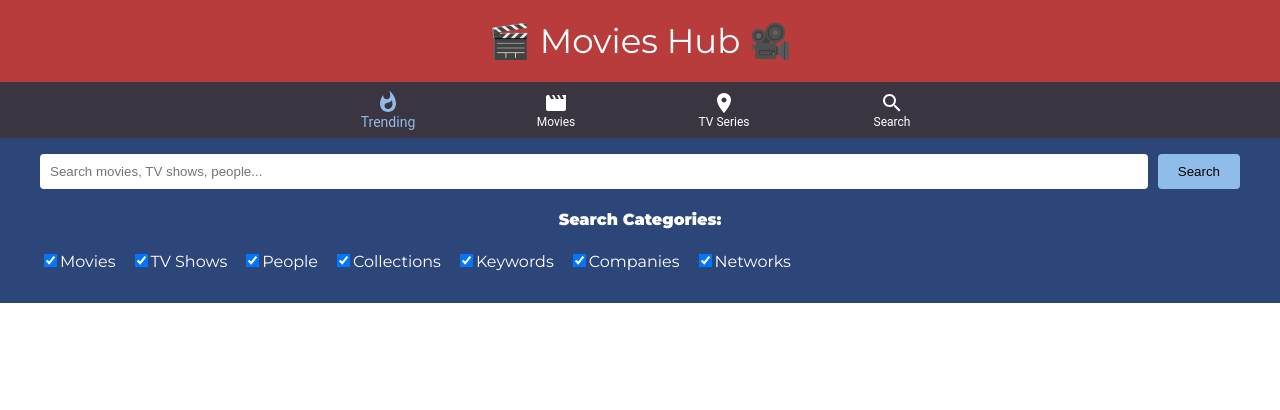
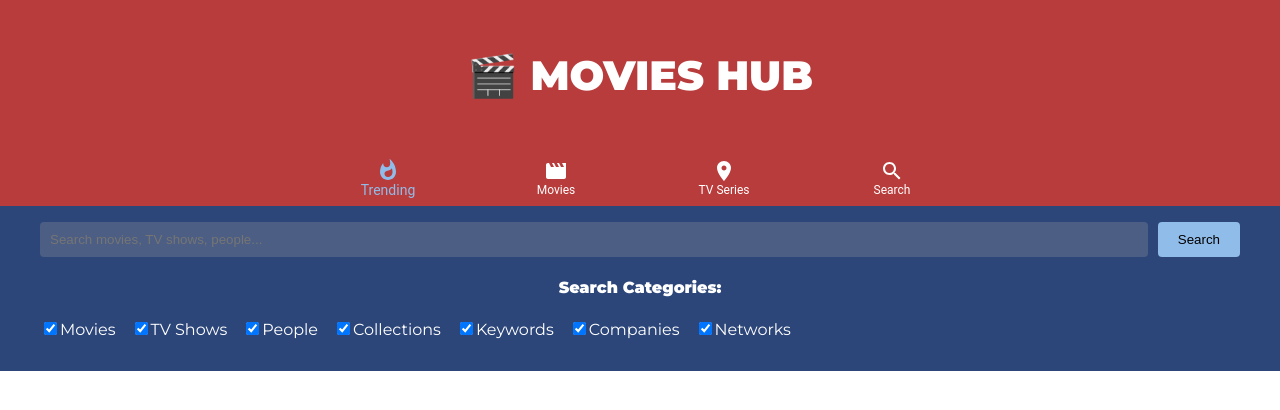
Before and after one commit to Sbosh11/Movies-Hub, a React (Create React App) app: page /Movies-Hub/Search in a window 1280 px wide. Shown: the top 410 px of the page. Built offline with nearby package versions, Linux system fonts and the light colour scheme.

Commit message:
color changes in Header.css, added .section-title

```diff
--- a/src/components/FooterNav.js
+++ b/src/components/FooterNav.js
@@ -32,7 +32,7 @@ export default function SimpleBottomNavigation() {
       <Box sx={{ width: "100%", mt: "auto" }}>
         <BottomNavigation
           sx={{
-            bgcolor: "#3B3542",
+            bgcolor: "#b93c3c;",
             "&& .Mui-selected": {
               color: "#90bce9",
             },
--- a/src/components/Header.css
+++ b/src/components/Header.css
@@ -1,16 +1,13 @@
 .appHeader {
   display: flex;
   flex-direction: column;
-  font-size: calc(18px + 2vmin);
+  font-size: calc(25px + 2vmin);
   color: white;
   /*-webkit-box-shadow: -2px -2px 50px 3px rgba(51,51,51,1);
 -moz-box-shadow: -2px -2px 50px 3px rgba(51,51,51,1);
 box-shadow: -2px -2px 50px 3px rgba(51,51,51,1);*/
   background: #b93c3c;
-  padding: 20px;
+  padding: 50px 20px;
+  margin: 0;
+  text-transform: uppercase;
 }
-
-header h1 {
-  font-weight: 100;
-  margin: 10px 0;
-}
--- a/src/components/Header.js
+++ b/src/components/Header.js
@@ -1,12 +1,17 @@
-import React from 'react';
-import './Header.css';
-
+import React from "react";
+import "./Header.css";
 
 const Header = () => {
+  return (
+    <h1
+      className="appHeader"
+      id="appHeader"
+      onScroll={(e) => console.log("scrolling!", e.target.scrollTop)}
+    >
+      {" "}
+      🎬 Movies Hub{" "}
+    </h1>
+  );
+};
 
-  return (
-    <span className="appHeader" id='appHeader'onScroll={(e) => console.log("scrolling!", e.target.scrollTop)} > 🎬 Movies Hub 🎥 </span>
-  )
-}
-
-export default Header
+export default Header;
--- a/src/components/Pages/Search.css
+++ b/src/components/Pages/Search.css
@@ -14,6 +14,7 @@
   padding: 10px;
   border: none;
   border-radius: 4px;
+  background: #4c5e83;
 }
 
 .search-button {
```
